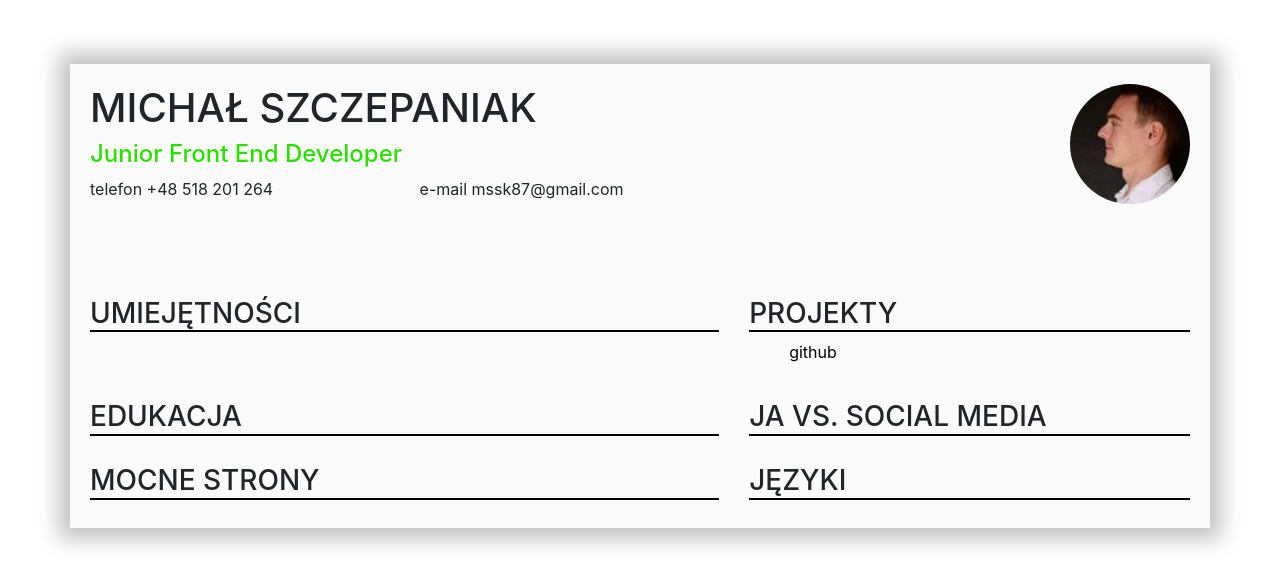
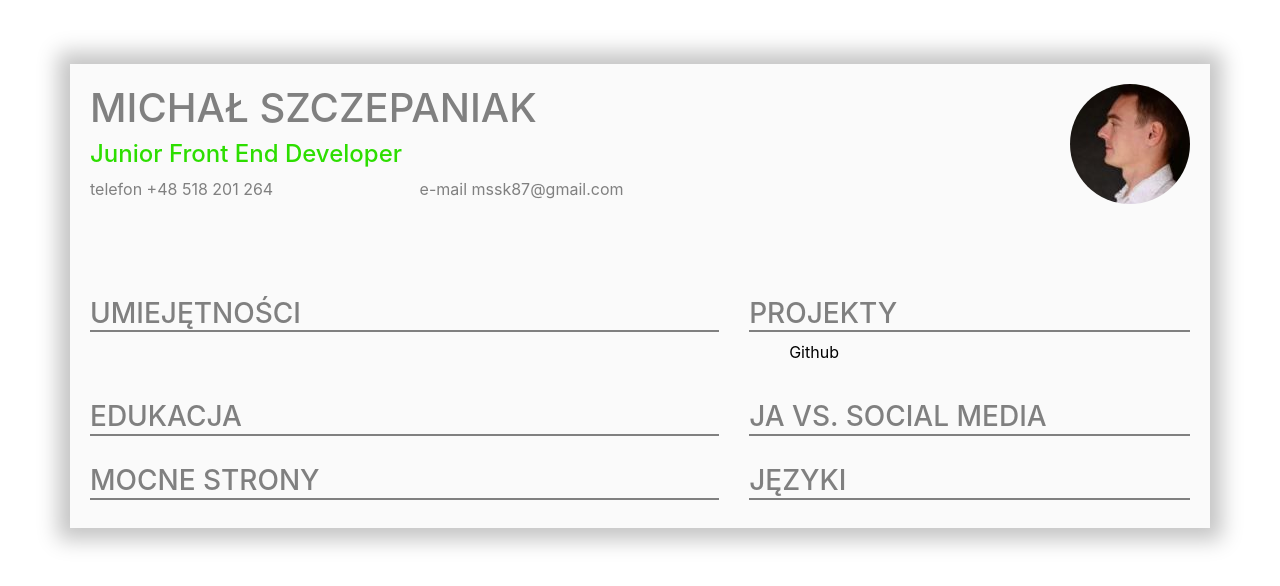
Before and after one commit to szczepaniakmichal/e-cv, a website: page src/index.html in a window 1280 px wide. Both pictures are taken after a click on the element "PROJEKTY". Drawn offline with nearby package versions, Linux system fonts and the light colour scheme; files that its build step writes are made by us from their sources; files whose address does not match are found by name.

Commit message:
small change in colors, text content, animation,

```diff
--- a/src/index.html
+++ b/src/index.html
@@ -61,7 +61,7 @@
                     <h3 class="text-uppercase">Projekty</h3>
                     <ul class="project">
                         <li>
-                            <a href="https://github.com/szczepaniakmichal">github</a>
+                            <a href="https://github.com/szczepaniakmichal">Github</a>
                         </li>
                     </ul>
                 </div>
@@ -80,8 +80,8 @@
                 <div class="col-md-12 col-lg-5 sub_header">
                     <h3 class="text-uppercase">Ja vs. social media</h3>
                     <ul class="social_media">
-                        <li><a href="https://www.linkedin.com/in/micha%C5%82-szczepaniak-74b751150/">linkedin</a></li>
-                        <li><a href="https://www.facebook.com/profile.php?id=100022946911841">facebook</a></li>
+                        <li><a href="https://www.linkedin.com/in/micha%C5%82-szczepaniak-74b751150/">Linkedin</a></li>
+                        <li><a href="https://www.facebook.com/profile.php?id=100022946911841">Facebook</a></li>
                     </ul>
                 </div>
             </div>
@@ -90,7 +90,7 @@
                 <div class="col-md-12 col-lg-7 sub_header">
                     <h3 class="text-uppercase">Mocne strony</h3>
                     <ul class="strong_site">
-                        <li>Analityczne myslenie</li>
+                        <li>Analityczne myślenie</li>
                         <li>Precyzja</li>
                         <li>Zaangażowanie</li>
                         <li>Praca w zespole</li>
--- a/src/style/main.scss
+++ b/src/style/main.scss
@@ -3,17 +3,20 @@
   --border-size: 2px;
   --base-green: #2dde00;
   --base-black: #000;
+  --base-gray: #808080;
   --transitionTime: 0.5s;
 }
 
 body {
   padding: 5vw;
+  color: var(--base-gray);
+
   .container {
     padding: 20px;
     background-color: #fafafa;
-    -webkit-box-shadow: 0px 0px 20px 12px rgba(0,0,0,0.23);
-    -moz-box-shadow: 0px 0px 20px 12px rgba(0,0,0,0.23);
-    box-shadow: 0px 0px 20px 12px rgba(0,0,0,0.23);
+    -webkit-box-shadow: 0 0 20px 12px rgba(0,0,0,0.23);
+    -moz-box-shadow: 0 0 20px 12px rgba(0,0,0,0.23);
+    box-shadow: 0 0 20px 12px rgba(0,0,0,0.23);
 
 
     .header {
@@ -45,6 +48,7 @@ body {
 
         li {
           animation: fadeIn 1s;
+          transition: var(--transitionTime);
 
           &:hover {
             color: var(--base-green);
@@ -53,11 +57,15 @@ body {
           span.date {
             color: var(--base-green);
           }
+
+          a {
+            text-decoration: none;
+          }
         }
       }
 
       .text-uppercase {
-        border-bottom: var(--base-black) solid var(--border-size);
+        border-bottom: var(--base-gray) solid var(--border-size);
         transition: var(--transitionTime);
 
         &:hover {
@@ -68,13 +76,12 @@ body {
   }
 
   a {
-    text-underline: none;
     color: var(--base-black);
 
     &:hover {
       text-underline: none;
       color: var(--base-green);
-      transition: 0.5s;
+      transition: var(--transitionTime);
     }
   }
 
```
Also changed, not shown: favicon.ico.
